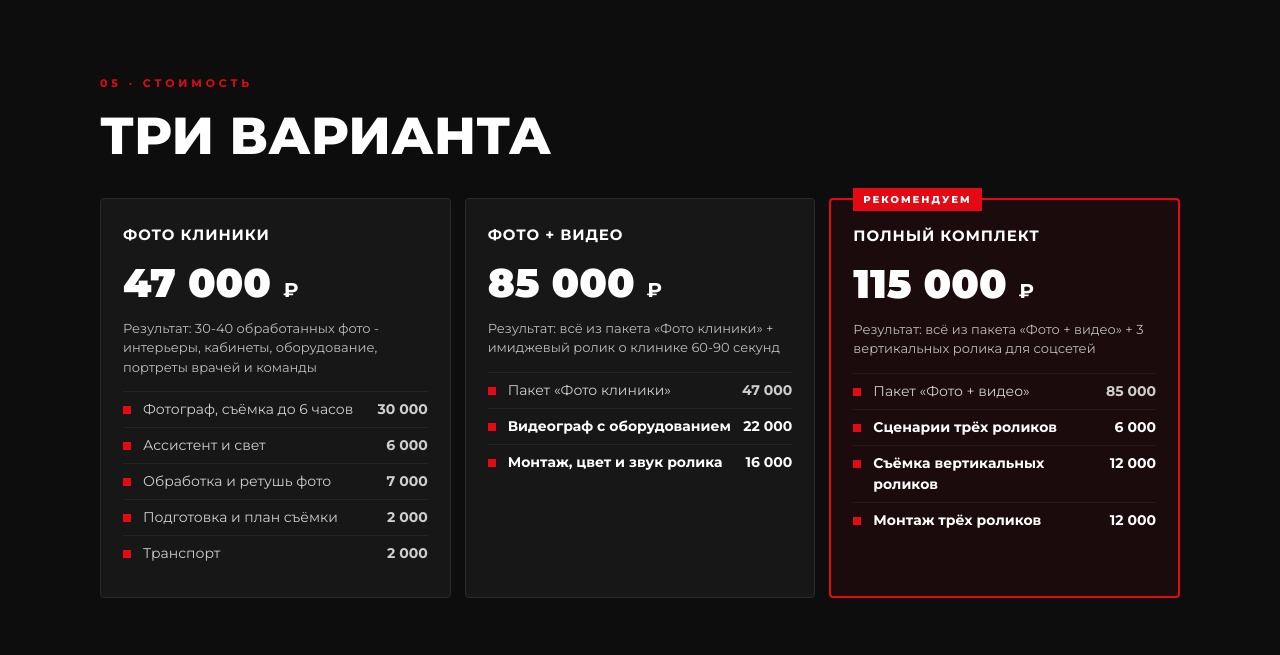
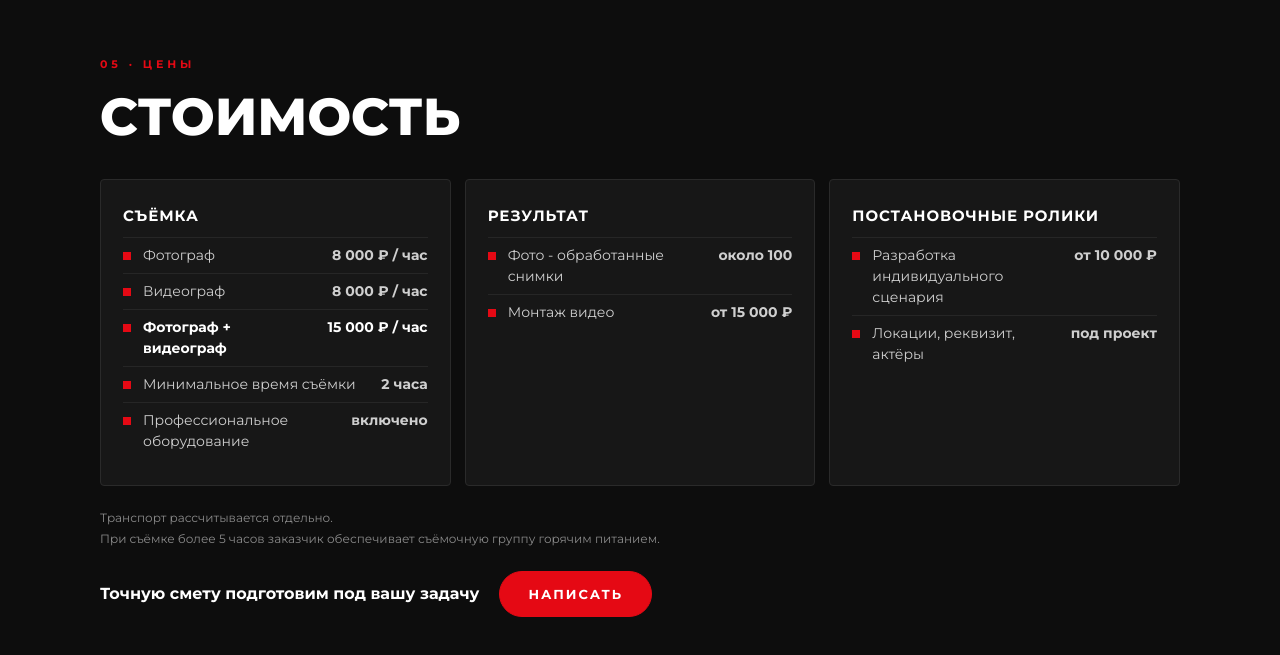
Before and after one commit to Ronnimaks/film_studio, a plain HTML site: page clinic/index.html in a window 1280 px wide. Shown: the part 3271-3926 px from the top of the page. Drawn offline with Linux system fonts and the light colour scheme.

Commit message:
Клиника: общий прайс вместо пакетов
Co-Authored-By: Claude Opus 5.5 <noreply@anthropic.com>

```diff
--- a/clinic/index.html
+++ b/clinic/index.html
@@ -65,7 +65,7 @@ h2{font:800 clamp(26px,4.4vw,52px)/1.08 Montserrat;text-transform:uppercase}
 .pack{background:var(--card);border:1px solid var(--line);border-radius:4px;padding:26px 22px;display:flex;flex-direction:column}
 .pack.best{border:2px solid var(--red);background:#1c0b0c;position:relative}
 .pack .tag{position:absolute;top:-12px;left:22px;background:var(--red);font:800 10px Montserrat;letter-spacing:.2em;padding:5px 10px;text-transform:uppercase}
-.pack h3{font:700 15px Montserrat;text-transform:uppercase;letter-spacing:.06em}
+.pack h3{font:700 15px Montserrat;text-transform:uppercase;letter-spacing:.06em;margin-bottom:12px}
 .pack .price{font:900 clamp(30px,3.4vw,40px) Montserrat;margin:14px 0 16px}
 .pack .price small{font-size:.5em;font-weight:700}
 .pack ul{list-style:none;font:400 14px/1.5 Montserrat;color:#cfcfcf}
@@ -76,6 +76,9 @@ h2{font:800 clamp(26px,4.4vw,52px)/1.08 Montserrat;text-transform:uppercase}
 .pack ul.cost li{display:flex;justify-content:space-between;gap:10px}
 .pack ul.cost b{white-space:nowrap;font-weight:700}
 
+.terms{margin-top:22px;font:400 12px/1.7 Montserrat;color:#8a8a8a}
+.smeta{margin-top:22px;display:flex;align-items:center;gap:20px;flex-wrap:wrap;font:600 16px Montserrat}
+.smeta .btn{padding:14px 28px}
 /* СЛЕДУЮЩИЙ ШАГ */
 .btns{display:flex;gap:12px;flex-wrap:wrap;margin-top:34px}
 .btn{display:inline-flex;align-items:center;justify-content:center;gap:10px;padding:18px 30px;border-radius:40px;font:700 13px Montserrat;letter-spacing:.15em;text-transform:uppercase;text-decoration:none;color:#fff;border:1px solid #555}
@@ -151,47 +154,42 @@ h2{font:800 clamp(26px,4.4vw,52px)/1.08 Montserrat;text-transform:uppercase}
  </div>
 </section>
 
-<!-- ===== 5. ПАКЕТЫ ===== -->
+<!-- ===== 5. СТОИМОСТЬ (общий прайс, подходит под любой запрос) ===== -->
 <section class="slide">
  <div class="in">
-  <div class="num">05 · Стоимость</div>
-  <h2>Три варианта</h2>
+  <div class="num">05 · Цены</div>
+  <h2>Стоимость</h2>
   <div class="packs">
    <div class="pack">
-    <h3>Фото клиники</h3>
-    <div class="price">47 000 <small>₽</small></div>
-    <p class="res">Результат: 30-40 обработанных фото - интерьеры, кабинеты, оборудование, портреты врачей и команды</p>
+    <h3>Съёмка</h3>
     <ul class="cost">
-     <li><span>Фотограф, съёмка до 6 часов</span><b>30 000</b></li>
-     <li><span>Ассистент и свет</span><b>6 000</b></li>
-     <li><span>Обработка и ретушь фото</span><b>7 000</b></li>
-     <li><span>Подготовка и план съёмки</span><b>2 000</b></li>
-     <li><span>Транспорт</span><b>2 000</b></li>
+     <li><span>Фотограф</span><b>8 000 ₽ / час</b></li>
+     <li><span>Видеограф</span><b>8 000 ₽ / час</b></li>
+     <li class="plus"><span>Фотограф + видеограф</span><b>15 000 ₽ / час</b></li>
+     <li><span>Минимальное время съёмки</span><b>2 часа</b></li>
+     <li><span>Профессиональное оборудование</span><b>включено</b></li>
     </ul>
    </div>
    <div class="pack">
-    <h3>Фото + видео</h3>
-    <div class="price">85 000 <small>₽</small></div>
-    <p class="res">Результат: всё из пакета «Фото клиники» + имиджевый ролик о клинике 60-90 секунд</p>
+    <h3>Результат</h3>
     <ul class="cost">
-     <li><span>Пакет «Фото клиники»</span><b>47 000</b></li>
-     <li class="plus"><span>Видеограф с оборудованием</span><b>22 000</b></li>
-     <li class="plus"><span>Монтаж, цвет и звук ролика</span><b>16 000</b></li>
+     <li><span>Фото - обработанные снимки</span><b>около 100</b></li>
+     <li><span>Монтаж видео</span><b>от 15 000 ₽</b></li>
     </ul>
    </div>
-   <div class="pack best">
-    <span class="tag">Рекомендуем</span>
-    <h3>Полный комплект</h3>
-    <div class="price">115 000 <small>₽</small></div>
-    <p class="res">Результат: всё из пакета «Фото + видео» + 3 вертикальных ролика для соцсетей</p>
+   <div class="pack">
+    <h3>Постановочные ролики</h3>
     <ul class="cost">
-     <li><span>Пакет «Фото + видео»</span><b>85 000</b></li>
-     <li class="plus"><span>Сценарии трёх роликов</span><b>6 000</b></li>
-     <li class="plus"><span>Съёмка вертикальных роликов</span><b>12 000</b></li>
-     <li class="plus"><span>Монтаж трёх роликов</span><b>12 000</b></li>
+     <li><span>Разработка индивидуального сценария</span><b>от 10 000 ₽</b></li>
+     <li><span>Локации, реквизит, актёры</span><b>под проект</b></li>
     </ul>
    </div>
   </div>
+  <div class="terms">
+   <p>Транспорт рассчитывается отдельно.</p>
+   <p>При съёмке более 5 часов заказчик обеспечивает съёмочную группу горячим питанием.</p>
+  </div>
+  <div class="smeta"><span>Точную смету подготовим под вашу задачу</span><a class="btn main" href="https://t.me/ronnimaks" target="_blank">Написать</a></div>
  </div>
 </section>
 
```
Also changed, not shown: 1 other file.
